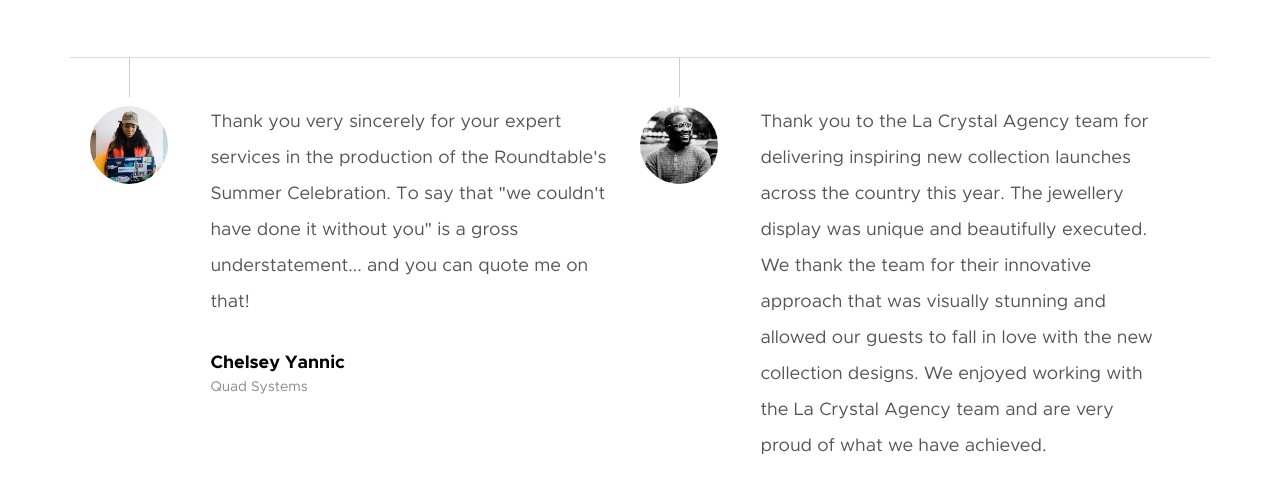
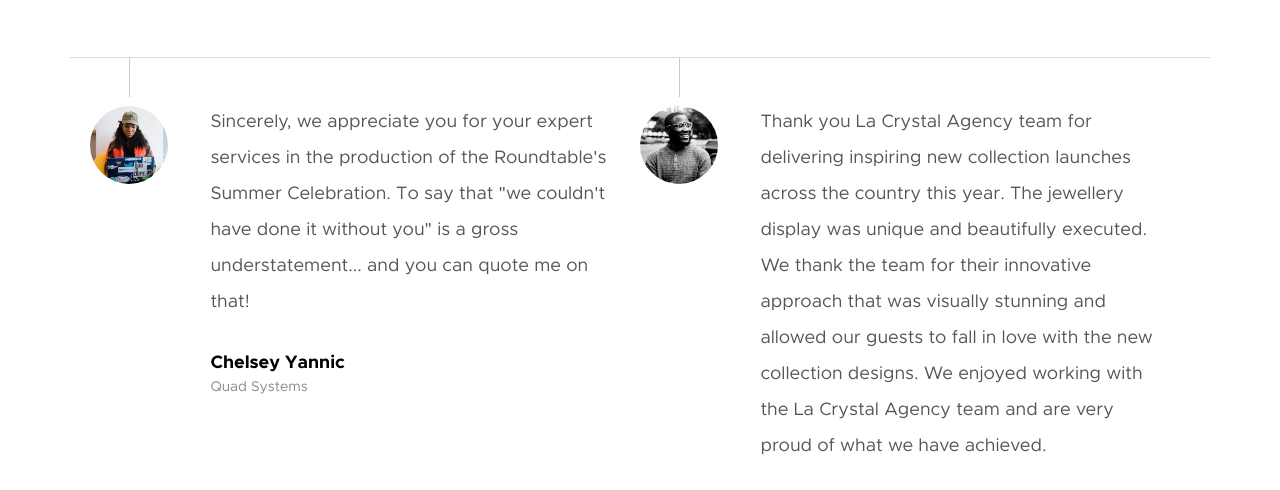
Before and after one commit to goldenpencil/lacrystalagency, a website: page index.html in a window 1280 px wide. Shown: the part 3650-4140 px from the top of the page. Drawn offline with Linux system fonts and the light colour scheme; files whose address does not match are found by name.

Commit message:
Update index.html
Corrected grammatical error in testimonial section

```diff
--- a/index.html
+++ b/index.html
@@ -623,7 +623,7 @@
 
                     <div class="testimonials__slide">
                         <img src="images/avatars/user-01.jpg" alt="Author image" class="testimonials__avatar">
-                        <p>Thank you very sincerely for your expert services in the production of the Roundtable's
+                        <p>Sincerely, we appreciate you for your expert services in the production of the Roundtable's
                             Summer Celebration. To say that "we couldn't have done it without you" is a gross
                             understatement... and you can quote me on that!</p>
                         <div class="testimonials__author">
@@ -634,7 +634,7 @@
 
                     <div class="testimonials__slide">
                         <img src="images/avatars/user-05.jpg" alt="Author image" class="testimonials__avatar">
-                        <p>Thank you to the La Crystal Agency team for delivering inspiring new collection launches
+                        <p>Thank you La Crystal Agency team for delivering inspiring new collection launches
                             across the country this year. The jewellery display was unique and beautifully executed. We
                             thank the team for their innovative approach that was visually stunning and allowed our
                             guests to fall in love with the new collection designs. We enjoyed working with the La
```
